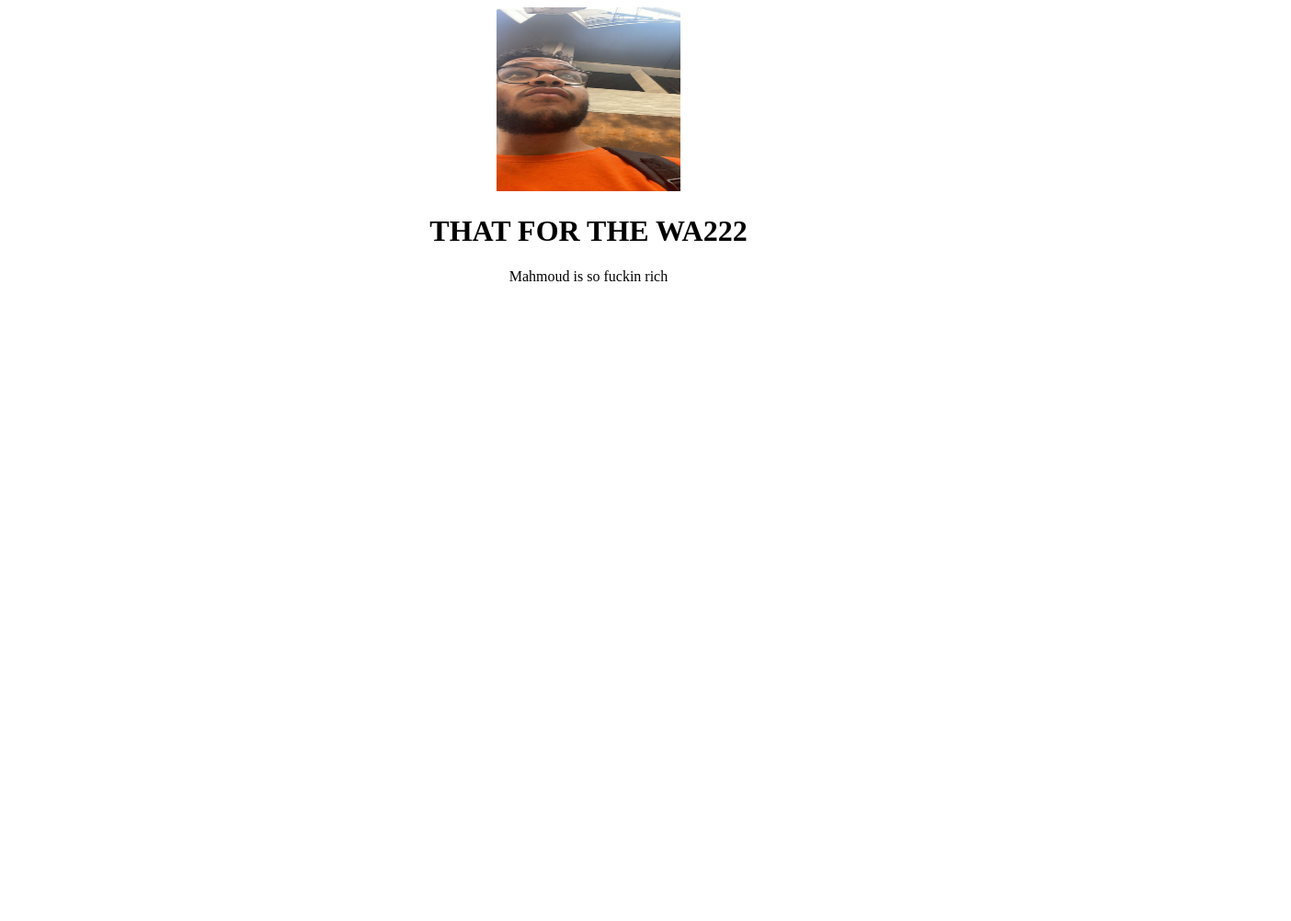
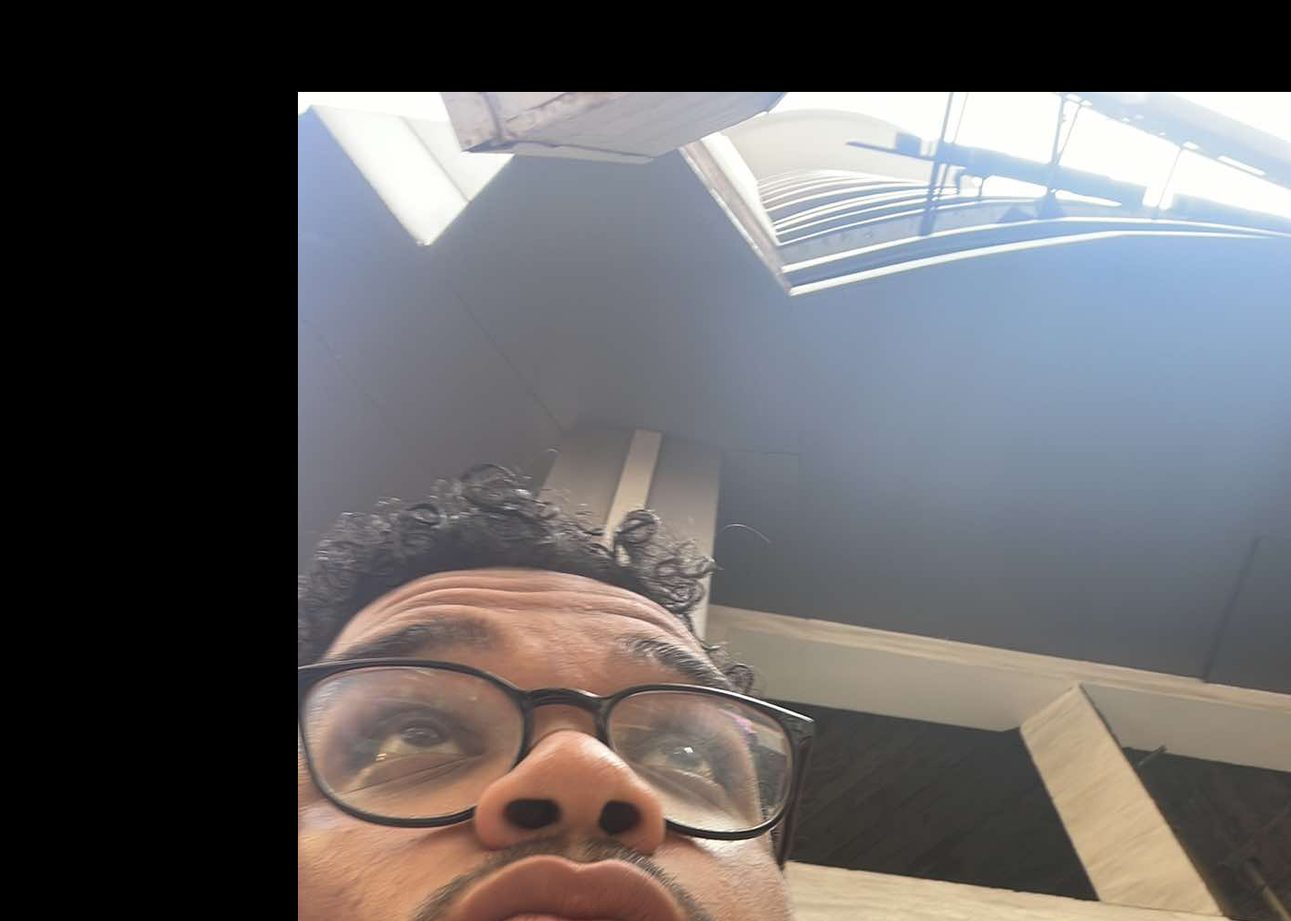
Before and after one commit to BodaElarby/wa222.html, a plain HTML site: page index.html in a window 1280 px wide. Shown: the top 1002 px of the page at 92% size, 1404 px wide, since content can reach past the window. Before the commit the page ends 800 px from the top, so only its background shows below. Drawn offline with Linux system fonts and the light colour scheme; a web font is replaced by a local one.

Commit message:
Update style.css

```diff
--- a/style.css
+++ b/style.css
@@ -1,22 +1,20 @@
-h2[id="red"] {
-color: red
+body{
+    background-color: black;
 }
-h2[id="blue"] {
-    color: blue;
+h1{
+    text-transform: uppercase;
+    font-size: 3rem;
 }
-h2[id="orange"] {
-    color: orange;
-}
-*{
+.poster {
+    width: 50%;
+    margin-left: 25%;
+    margin-top: 100px;
+    margin-right: 25%;
+    color: white;
+    font-family:"Playwrite PE" , serif;
     text-align: center;
 }
-.color-title {
-    font-weight: normal;
+.project.jpg{
+    border: 5PX solid white;
+    width: 100%;
 }
-img {
-    height: 200px;
-    width: 200px;
-}
-*{
-    background-image: image-set();
-}
```
